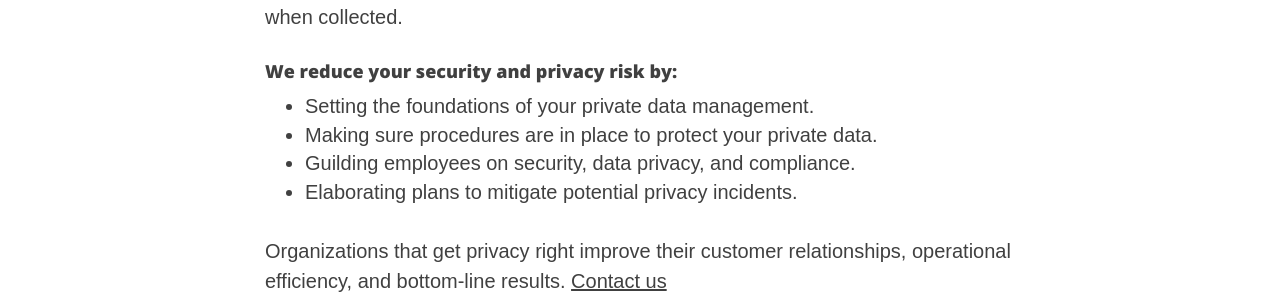
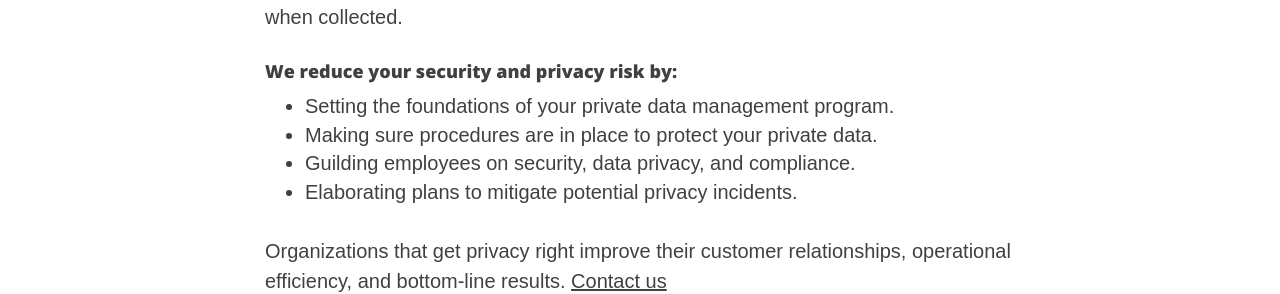
Before and after one commit to riod4/resources, a Jekyll site: the page built from about.html, in a window 1280 px wide. Shown: the part 1096-1390 px from the top of the page. Built offline with Jekyll 4.4.1, drawn with Linux system fonts in a browser that asks for light colours; nearby versions of some CDN libraries.

Commit message:
update text v0.6

```diff
--- a/about.html
+++ b/about.html
@@ -25,7 +25,7 @@ header-license: CC0 Creative Commons
 
 <h4>We reduce your security and privacy risk by:</h4>
 <ul type="disc">
-    <li><a href="{{ site.baseurl }}/assess-risk">Setting the foundations of your private data management.</a></li>
+    <li><a href="{{ site.baseurl }}/assess-risk">Setting the foundations of your private data management program.</a></li>
     <li><a href="{{ site.baseurl }}/protect-assets">Making sure procedures are in place to protect your private data.</a></li>
     <li><a href="{{ site.baseurl }}/training-staff">Guilding employees on security, data privacy, and compliance.</a></li>
     <li><a href="{{ site.baseurl }}/ensure-continuity">Elaborating plans to mitigate potential privacy incidents.</a></li>
```
